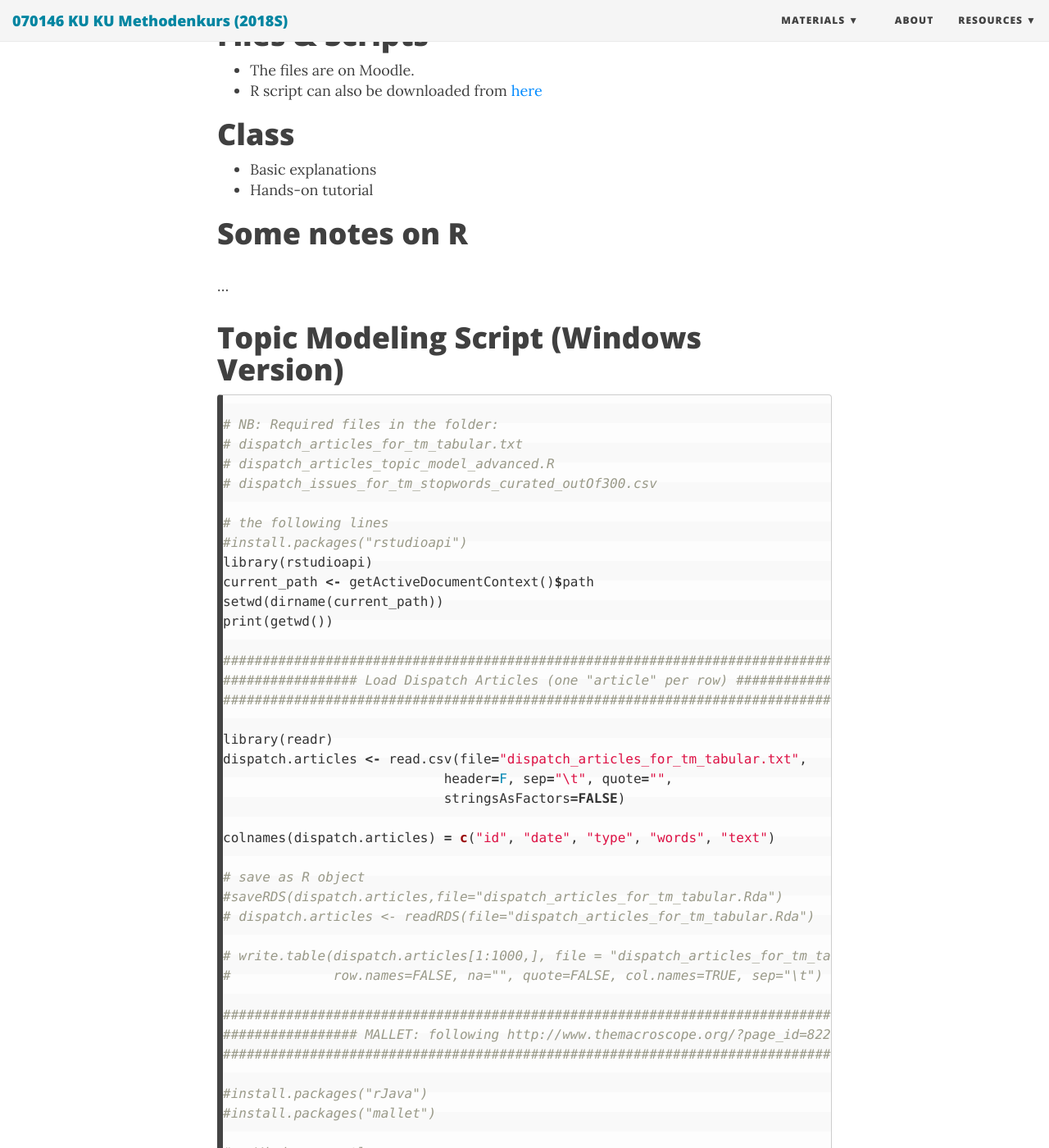
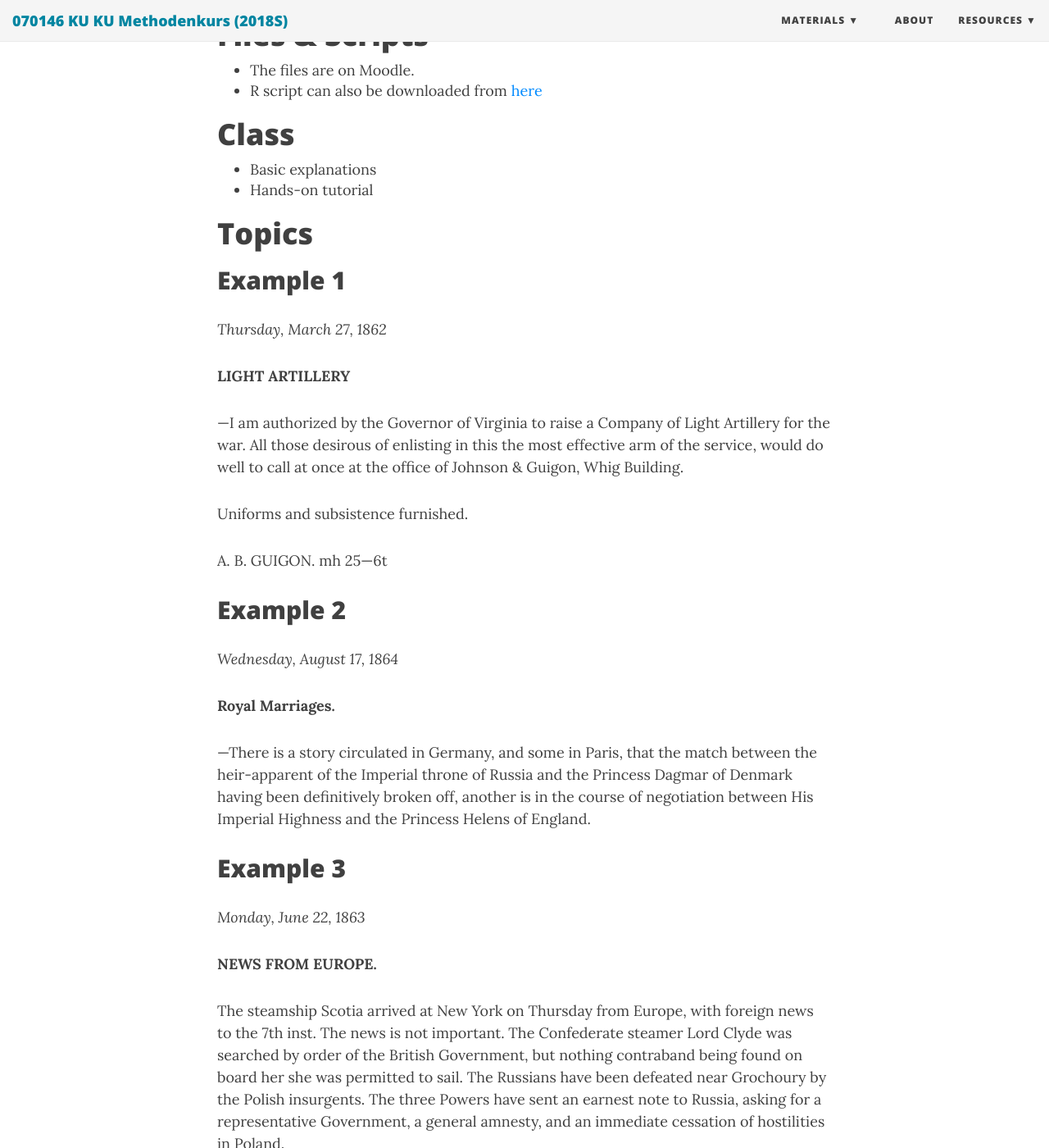
Before and after one commit to univie-tnt-2018-summer/univie-tnt-2018-summer.github.io, a Jekyll site: the page built from 12.md, in a window 1280 px wide and 1400 px high, scrolled down 575 px. Shown: the whole window at 82% size. Built offline with Jekyll 4.4.1, drawn with Linux system fonts in a browser that asks for light colours; nearby versions of some CDN libraries.

Commit message:
TM materials updated

```diff
--- a/12.md
+++ b/12.md
@@ -24,9 +24,35 @@ subtitle:
 * Basic explanations
 * Hands-on tutorial
 
-# Some notes on R
+# Topics
 
-...
+## Example 1
+
+*Thursday, March 27, 1862*
+
+**LIGHT ARTILLERY**
+
+—I am authorized by the Governor of Virginia to raise a Company of Light Artillery for the war. All those desirous of enlisting in this the most effective arm of the service, would do well to call at once at the office of Johnson & Guigon, Whig Building.
+
+Uniforms and subsistence furnished.
+
+A. B. GUIGON. mh 25—6t
+
+## Example 2
+
+*Wednesday, August 17, 1864*
+
+**Royal Marriages.**
+
+—There is a story circulated in Germany, and some in Paris, that the match between the heir-apparent of the Imperial throne of Russia and the Princess Dagmar of Denmark having been definitively broken off, another is in the course of negotiation between His Imperial Highness and the Princess Helens of England.
+
+## Example 3
+
+*Monday, June 22, 1863*
+
+**NEWS FROM EUROPE.**
+
+The steamship Scotia arrived at New York on Thursday from Europe, with foreign news to the 7th inst. The news is not important. The Confederate steamer Lord Clyde was searched by order of the British Government, but nothing contraband being found on board her she was permitted to sail. The Russians have been defeated near Grochoury by the Polish insurgents. The three Powers have sent an earnest note to Russia, asking for a representative Government, a general amnesty, and an immediate cessation of hostilities in Poland.
 
 # Topic Modeling Script (Windows Version)
 
```
Also changed, not shown: 1 other file.
